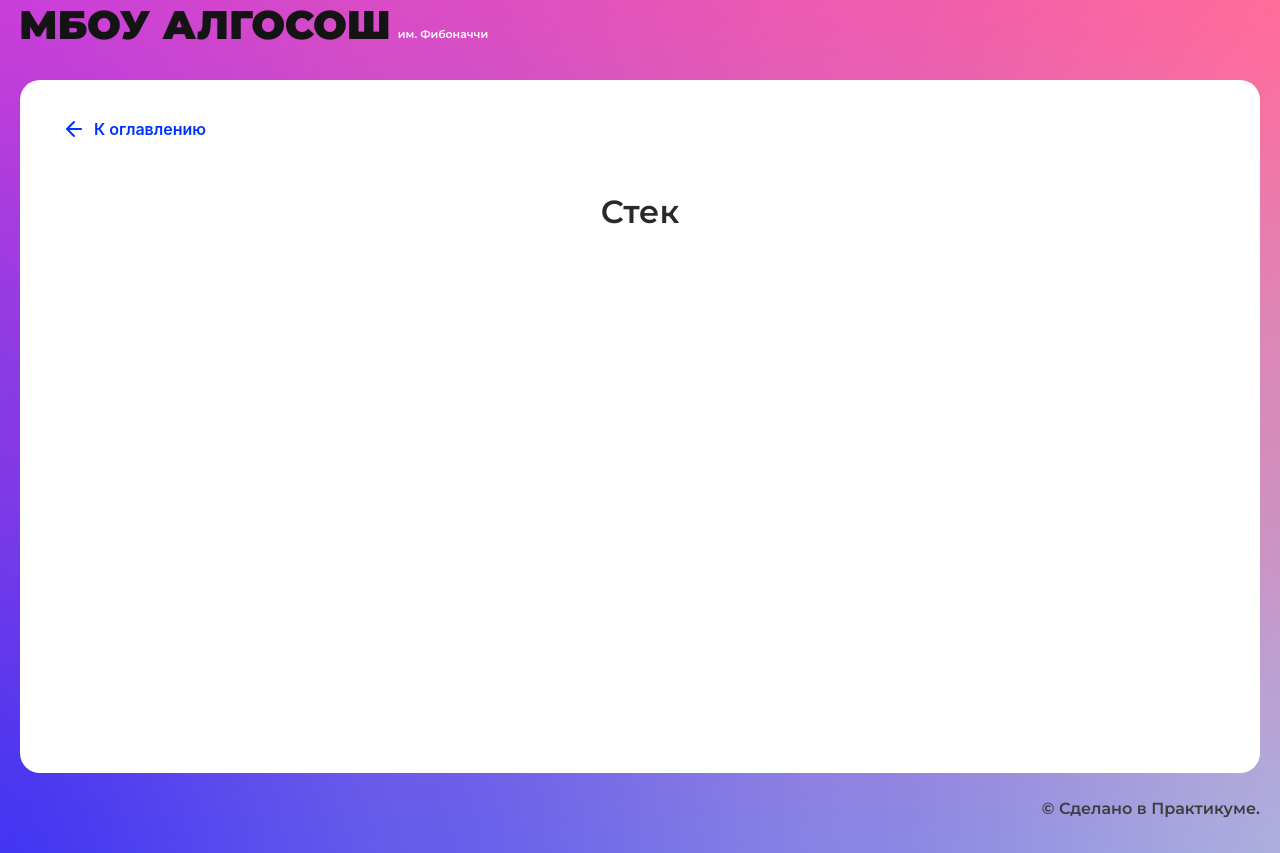
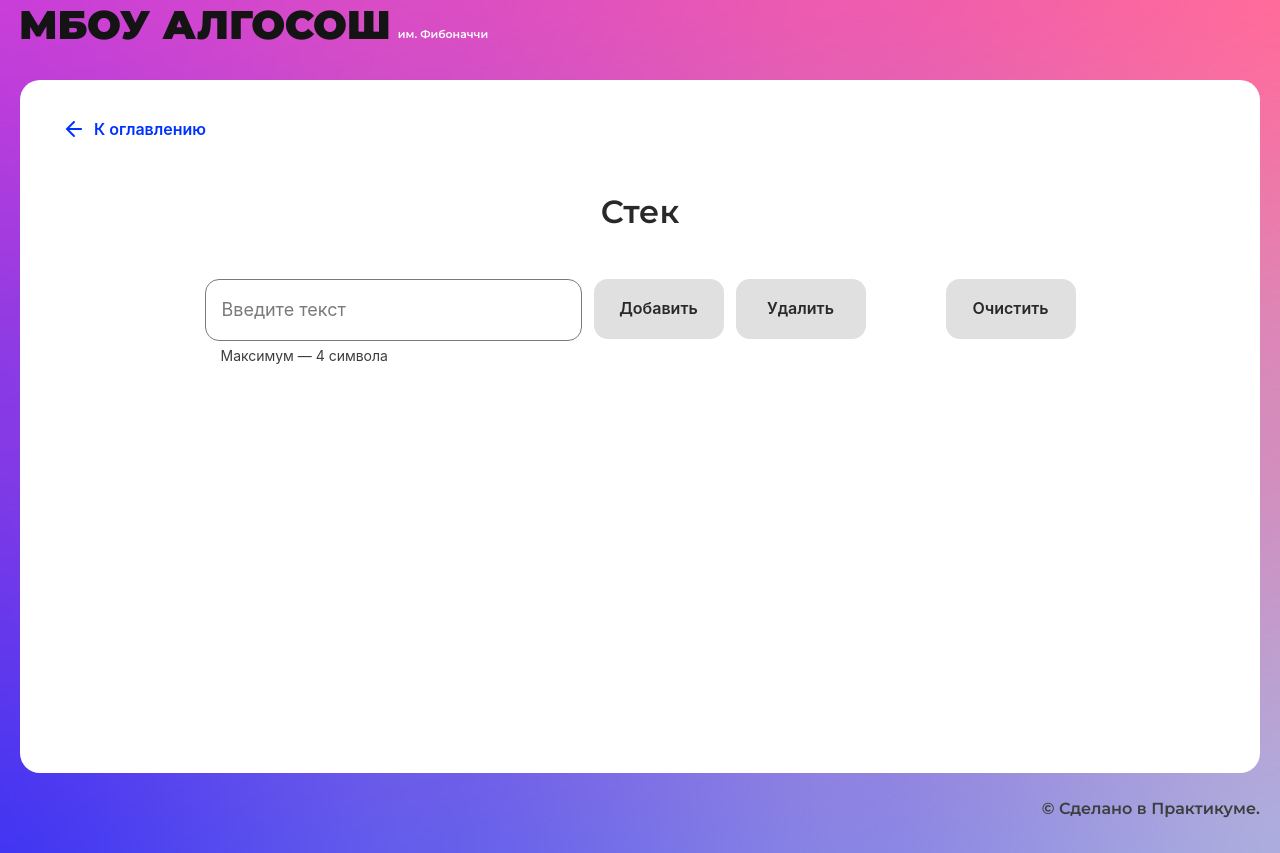
Before and after one commit to Garri-99/algososh, a React (Create React App) app: page /stack in a window 1280 px wide. Built offline with nearby package versions, Linux system fonts and the light colour scheme.

Commit message:
stack-page completed

```diff
--- a/src/components/fibonacci-page/fibonacci-page.tsx
+++ b/src/components/fibonacci-page/fibonacci-page.tsx
@@ -4,7 +4,7 @@ import { Button } from "../ui/button/button";
 import { Circle } from "../ui/circle/circle";
 import { Input } from "../ui/input/input";
 import styles from "./fibonacci.module.css";
-import { getSteps } from "./utils";
+import { getFibonacciNumbers } from "./utils";
 import { SHORT_DELAY_IN_MS } from "../../constants/delays";
 
 export const FibonacciPage: React.FC = () => {
@@ -20,9 +20,10 @@ export const FibonacciPage: React.FC = () => {
       setIsLoading(false);
       return;
     }
-    setTimeout(() => {
+    const timerId = setTimeout(() => {
       setCurrStep(currStep + 1);
     }, SHORT_DELAY_IN_MS);
+    return () => clearTimeout(timerId);
   }, [currStep, steps]);
   return (
     <SolutionLayout title="Последовательность Фибоначчи">
@@ -31,7 +32,7 @@ export const FibonacciPage: React.FC = () => {
         onSubmit={(e: FormEvent<HTMLFormElement>) => {
           e.preventDefault();
           setIsLoading(true);
-          setSteps(getSteps(+str));
+          setSteps(getFibonacciNumbers(+str));
           setCurrStep(0);
         }}
       >
--- a/src/components/fibonacci-page/utils.ts
+++ b/src/components/fibonacci-page/utils.ts
@@ -1,15 +1,15 @@
-export function getSteps(n: number): number[][] {
+export function getFibonacciNumbers(n: number): number[][] {
   if (n === 0) {
-    return [[1]]
+    return [[1]];
   }
   if (n === 1) {
-    return [[1], [1, 1]]
+    return [[1], [1, 1]];
   }
-  const res: number[][] = [[1], [1, 1]]
+  const steps: number[][] = [[1], [1, 1]];
   const arr: number[] = [1, 1];
-  for (let i = 2; i <= n; i++){
-    arr.push(arr[i - 2] + arr[i -1])
-    res.push([...arr])
+  for (let i = 2; i <= n; i++) {
+    arr.push(arr[i - 2] + arr[i - 1]);
+    steps.push([...arr]);
   }
-  return res
+  return steps;
 }
--- a/src/components/sorting-page/sorting-page.tsx
+++ b/src/components/sorting-page/sorting-page.tsx
@@ -24,9 +24,10 @@ export const SortingPage: React.FC = () => {
       setDirection(null);
       return;
     }
-    setTimeout(() => {
+    const timerId = setTimeout(() => {
       setCurrStep(currStep + 1);
     }, SHORT_DELAY_IN_MS);
+    return () => clearTimeout(timerId)
   }, [currStep, steps]);
 
   return (
--- a/src/components/stack-page/stack-page.tsx
+++ b/src/components/stack-page/stack-page.tsx
@@ -1,10 +1,99 @@
-import React from "react";
+import React, { useState, ChangeEvent, FormEvent, useEffect, useMemo } from "react";
+import { Button } from "../ui/button/button";
+import { Circle } from "../ui/circle/circle";
+import { Input } from "../ui/input/input";
 import { SolutionLayout } from "../ui/solution-layout/solution-layout";
+import styles from "./stack.module.css";
+import { ILetter } from "../../types/letter";
+import { SHORT_DELAY_IN_MS } from "../../constants/delays";
+import { getSteps, Stack } from "./utils";
 
 export const StackPage: React.FC = () => {
+  const [str, setStr] = useState("");
+  const [steps, setSteps] = useState<ILetter[][]>([]);
+  const [currStep, setCurrStep] = useState<number | null>(null);
+  const [isLoading, setIsLoading] = useState(false);
+  const [looaderPos, setLoaderPos] = useState<"push" | "pop" | null>(null);
+  const stack = useMemo(() => new Stack<ILetter>(), []);
+
+  useEffect(() => {
+    if (currStep === null || currStep === steps.length - 1) {
+      setIsLoading(false);
+      setLoaderPos(null);
+      return;
+    }
+    const timerId = setTimeout(() => {
+      setCurrStep(currStep + 1);
+    }, SHORT_DELAY_IN_MS);
+    return () => clearTimeout(timerId);
+  }, [currStep, steps]);
+
   return (
     <SolutionLayout title="Стек">
-
+      <form
+        className={styles.form}
+        onSubmit={(e: FormEvent<HTMLFormElement>) => {
+          e.preventDefault();
+          setIsLoading(true);
+          setSteps(getSteps(stack, str, looaderPos));
+          setCurrStep(0);
+          setStr("");
+        }}
+        onReset={() => {
+          setCurrStep(null);
+          setSteps([]);
+          stack.clear()
+        }}
+      >
+        <Input
+          maxLength={4}
+          isLimitText
+          extraClass={styles.input}
+          name="string"
+          value={str}
+          onChange={(e: ChangeEvent<HTMLInputElement>) => {
+            setStr(e.target.value);
+          }}
+        />
+        <Button
+          text="Добавить"
+          type="submit"
+          isLoader={looaderPos === "push"}
+          disabled={str ? false : true || isLoading}
+          extraClass="mr-6 ml-6"
+          onClick={() => {
+            setLoaderPos("push");
+          }}
+        />
+        <Button
+          text="Удалить"
+          type="submit"
+          onClick={() => {
+            setLoaderPos("pop");
+          }}
+          isLoader={looaderPos === "pop"}
+          disabled={isLoading || stack.getSize() === 0}
+        />
+        <Button
+          text="Очистить"
+          type="reset"
+          disabled={stack.getSize() === 0 || isLoading}
+          extraClass="ml-40"
+        />
+      </form>
+      <ul className={styles.ul}>
+        {currStep !== null &&
+          steps[currStep].map((item, index, arr) => (
+            <li key={index}>
+              <Circle
+                letter={item.value}
+                state={item.state}
+                index={index}
+                head={index === arr.length - 1 ? "top" : null}
+              />
+            </li>
+          ))}
+      </ul>
     </SolutionLayout>
   );
 };
--- /dev/null
+++ b/src/components/stack-page/stack.module.css
@@ -0,0 +1,20 @@
+.input {
+  width: 377px;
+}
+
+.form {
+  display: flex;
+  max-width: max-content;
+  margin: 0 auto 48px;
+}
+
+.ul {
+  display: flex;
+  justify-content: center;
+  flex-wrap: wrap;
+  column-gap: 16px;
+  row-gap: 60px;
+  padding: 0;
+  margin: 0;
+  list-style: none;
+}
--- /dev/null
+++ b/src/components/stack-page/utils.ts
@@ -0,0 +1,55 @@
+import { ElementStates } from "../../types/element-states";
+import { ILetter } from "../../types/letter";
+
+interface IStack<T> {
+  push: (item: T) => void;
+  pop: () => void;
+  clear: () => void;
+  getElements: () => T[];
+  getSize: () => number;
+}
+
+export class Stack<T> implements IStack<T> {
+  private container: T[] = [];
+
+  push = (item: T): void => {
+    this.container.push(item)
+  };
+
+  pop = (): T | undefined => {
+    if (this.container.length) {
+      return this.container.pop()
+    }
+  };
+
+  clear = (): void => {
+    this.container.length = 0;
+  }
+
+  getElements = (): T[] => {
+    return this.container
+  }
+
+  getSize = () => this.container.length;
+}
+
+export function getSteps(
+  stack: Stack<ILetter>,
+  str: string,
+  loaderPos: "push" | "pop" | null
+): ILetter[][] {
+  const steps: ILetter[][] = [];
+  if (loaderPos === "push") {
+    const letter: ILetter = { value: str, state: ElementStates.Default };
+    steps.push([...stack.getElements(), { ...letter, state: ElementStates.Changing }]);
+    steps.push([...stack.getElements(), letter]);
+    stack.push(letter);
+  } else {
+    const letter = stack.pop();
+    if (letter) {
+      steps.push([...stack.getElements(), { ...letter, state: ElementStates.Changing }]);
+      steps.push([...stack.getElements()]);
+    }
+  }
+  return steps;
+}
--- a/src/components/string/string.tsx
+++ b/src/components/string/string.tsx
@@ -19,9 +19,10 @@ export const StringComponent: React.FC = () => {
       setIsLoading(false);
       return;
     }
-    setTimeout(() => {
+    const timerId = setTimeout(() => {
       setCurrStep(currStep + 1);
     }, DELAY_IN_MS);
+    return () => clearTimeout(timerId)
   }, [currStep, steps]);
 
   return (
```
